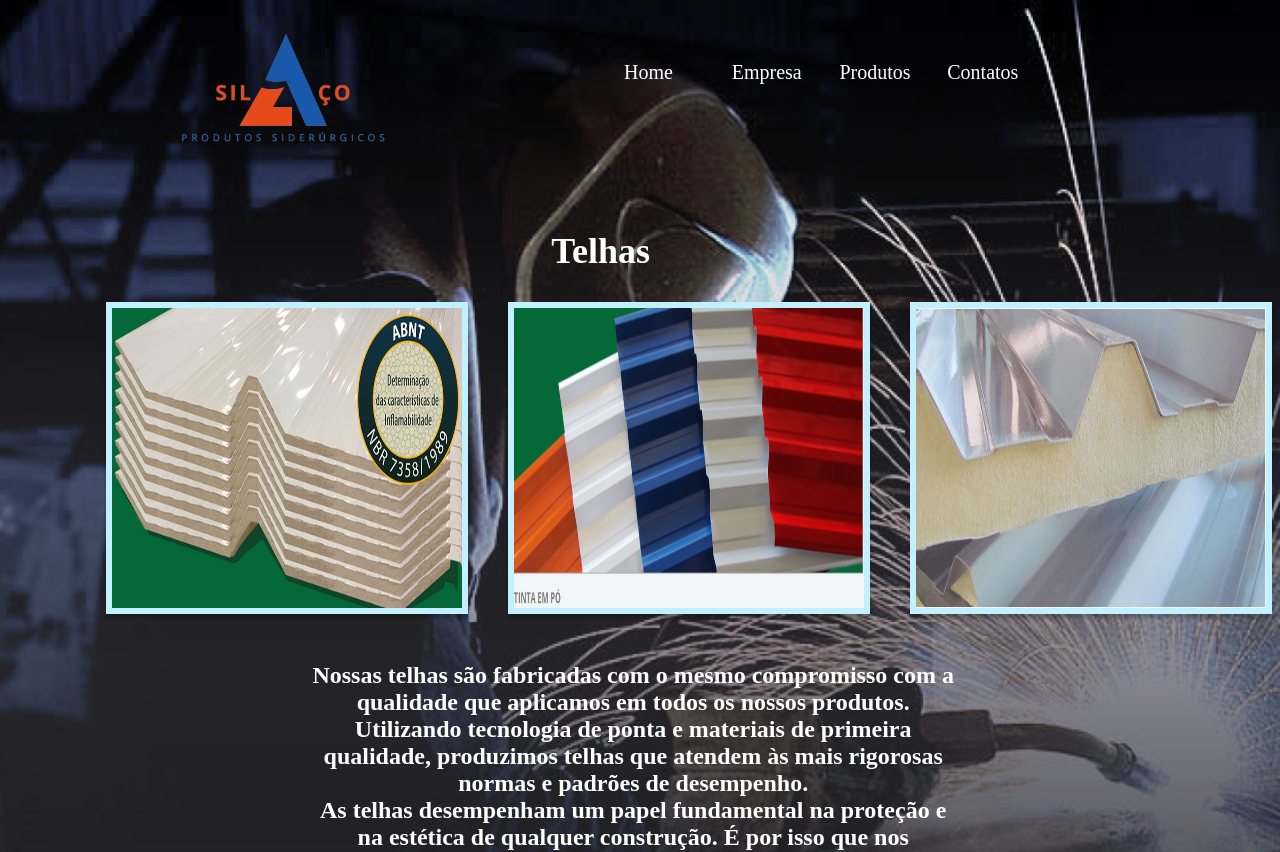
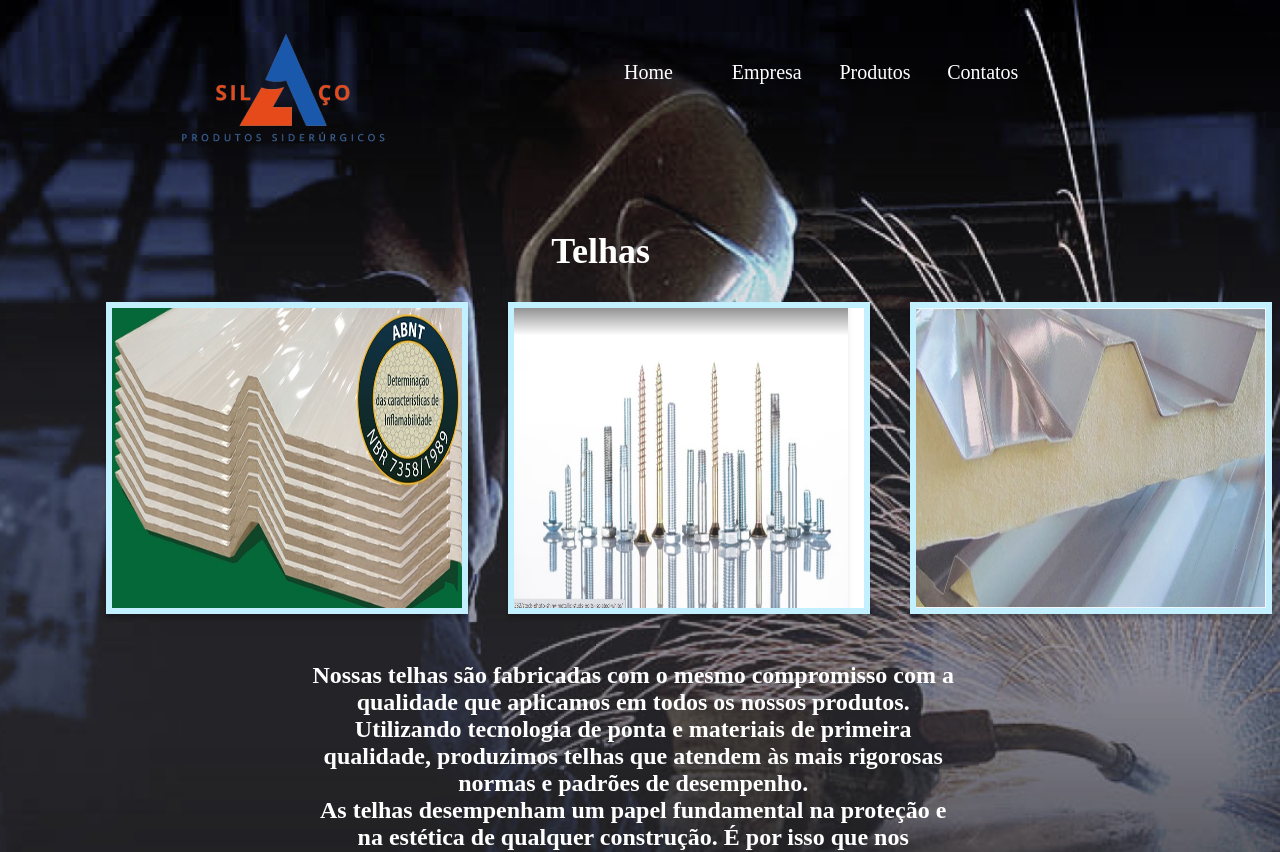
Before and after one commit to Rennan-Pessanha/Serrilharia, a React (Create React App) app: page /Telhas in a window 1280 px wide. Shown: the top 852 px of the page. Built offline with nearby package versions, Linux system fonts and the light colour scheme.

Commit message:
Update index.js

```diff
--- a/src/Pages/ProdutosList/Telhas/index.js
+++ b/src/Pages/ProdutosList/Telhas/index.js
@@ -46,7 +46,7 @@ export const Telhas = () => {
             </C.ImageWrapper>
 
             <C.ImageWrapper>
-            <C.Image src="./Imagem/Produtos/Telhas/Telha1.jpeg" />
+            <C.Image src="../Imagem/Produtos/Parafusos/Parafuso2.jpeg" />
             </C.ImageWrapper>
 
             <C.ImageWrapper>
```
